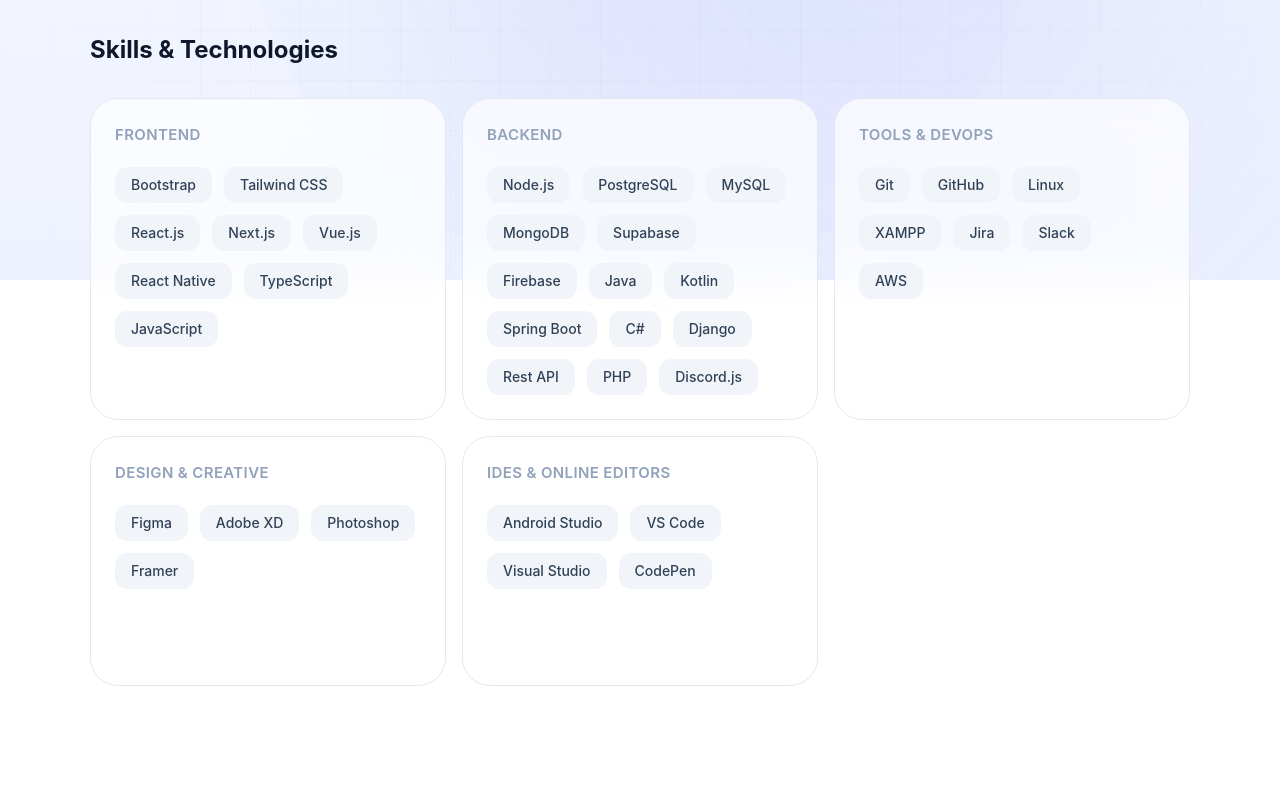
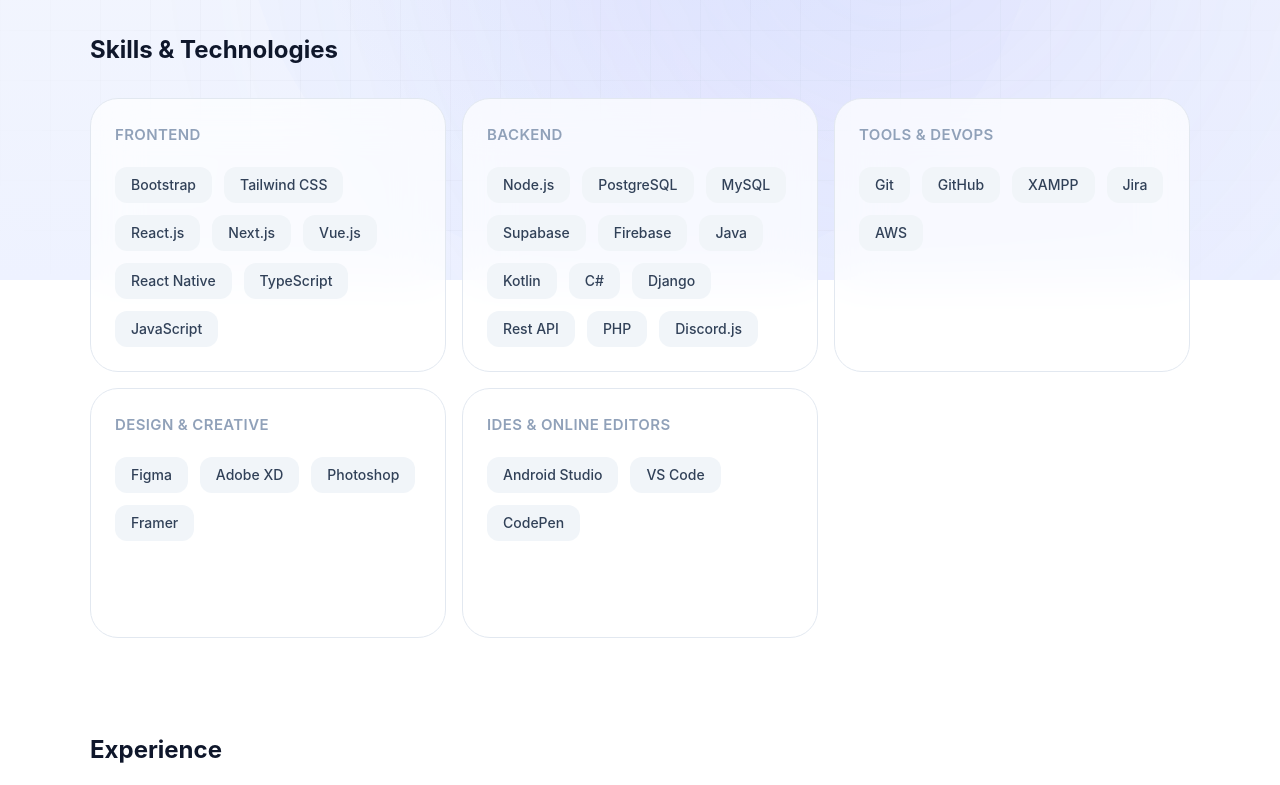
Before and after one commit to jolocdj/alfredjoloportfolio, a React (Vite) app: page /about in a window 1280 px wide. Shown: the part 520-1305 px from the top of the page. Built offline with nearby package versions, Linux system fonts and the light colour scheme; a web font is replaced by a local one.

Commit message:
update works

```diff
--- a/src/components/Skills.jsx
+++ b/src/components/Skills.jsx
@@ -20,12 +20,10 @@
       "Node.js",
       "PostgreSQL",
       "MySQL",
-      "MongoDB",
       "Supabase",
       "Firebase",
       "Java",
       "Kotlin",
-      "Spring Boot",
       "C#",
       "Django",
       "Rest API",
@@ -35,7 +33,7 @@
   },
   {
     title: "TOOLS & DEVOPS",
-    skills: ["Git", "GitHub", "Linux", "XAMPP", "Jira", "Slack", "AWS"],
+    skills: ["Git", "GitHub", "XAMPP", "Jira", "AWS"],
   },
   {
     title: "DESIGN & CREATIVE",
@@ -43,7 +41,7 @@
   },
   {
     title: "IDES & ONLINE EDITORS",
-    skills: ["Android Studio", "VS Code", "Visual Studio", "CodePen"],
+    skills: ["Android Studio", "VS Code", "CodePen"],
   },
 ];
 
```
